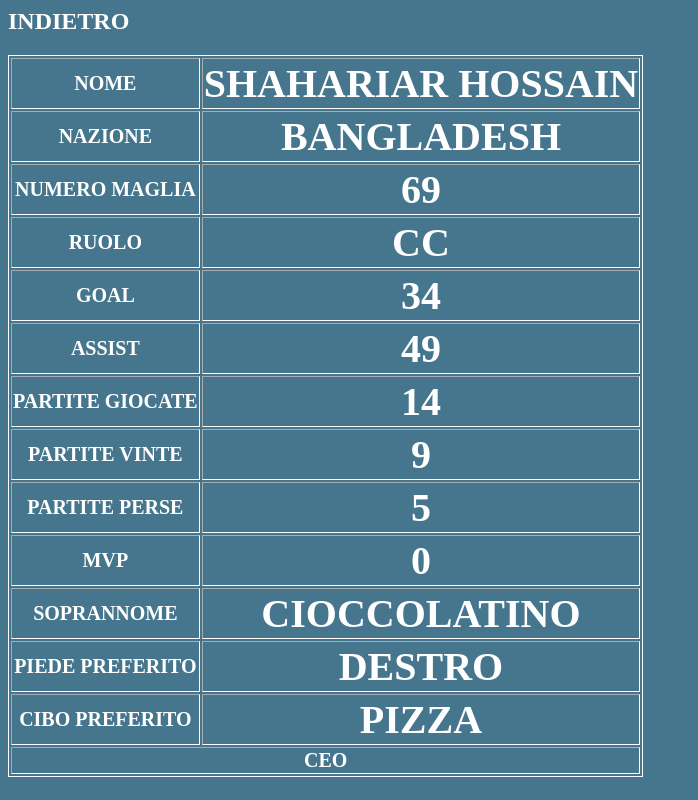
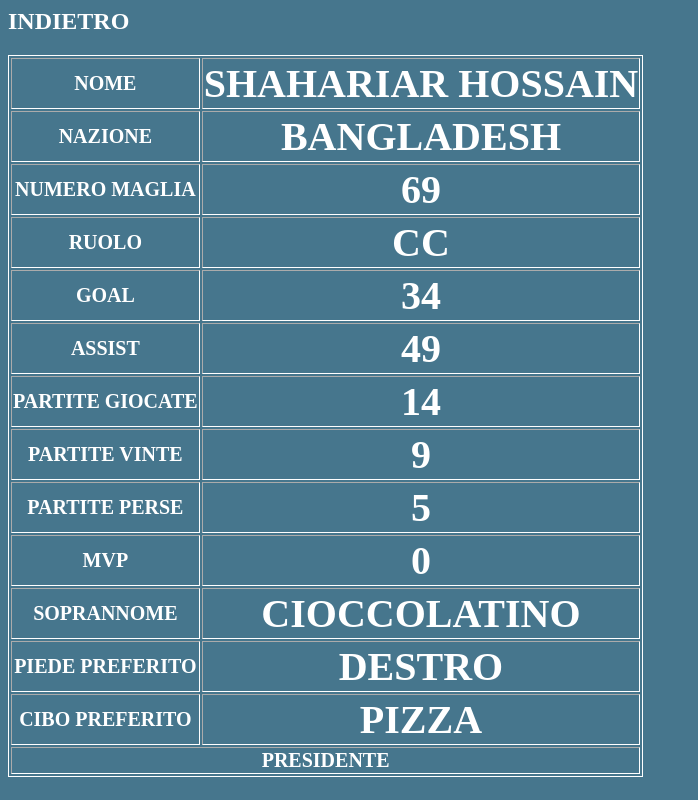
Before and after one commit to ilbluoscuro557/CASCELLALEAGUE, a plain HTML site: page labib.html in a window 1280 px wide. Shown: the whole page, without its empty margins (0-698 px from the left). Drawn offline with Linux system fonts and the light colour scheme.

Commit message:
Update labib.html

```diff
--- a/labib.html
+++ b/labib.html
@@ -21,7 +21,7 @@
 		<tr><th>SOPRANNOME</th><th style="font-size:30pt;">CIOCCOLATINO</th></tr>
 		<tr><th>PIEDE PREFERITO</th><th style="font-size:30pt;">DESTRO</th></tr>
 		<tr><th>CIBO PREFERITO</th><th style="font-size:30pt;">PIZZA</th></tr>
-		<tr><th colspan	="2">CEO</th></tr>
+		<tr><th colspan	="2">PRESIDENTE</th></tr>
 </table>
 </body>
 </html>
```
